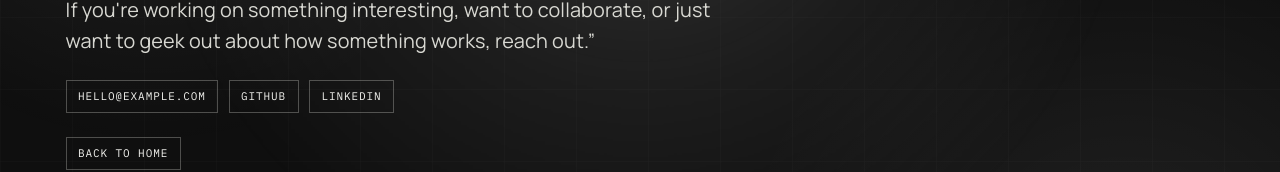
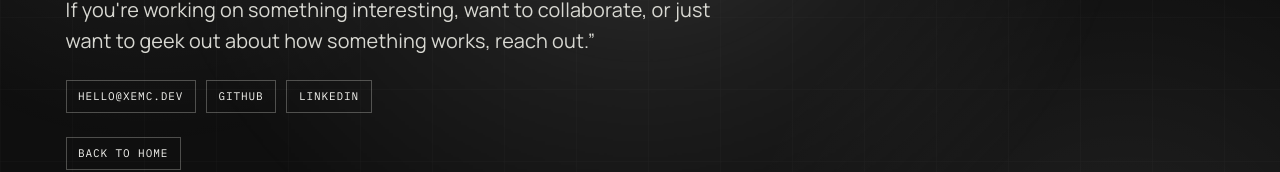
Before and after one commit to enrique7mc/xemc-dev, a Next.js app: page /contact in a window 1280 px wide. Shown: the part 343-515 px from the top of the page. Built offline with nearby package versions, Linux system fonts and the light colour scheme; no server answers.

Commit message:
update email

```diff
--- a/src/app/contact/page.tsx
+++ b/src/app/contact/page.tsx
@@ -20,7 +20,7 @@ export default function ContactPage() {
       </p>
       <div className={styles.links}>
         <a className={styles.contactLink} href="mailto:hello@xemc.dev">
-          hello@example.com
+          hello@xemc.dev
         </a>
         <a className={styles.contactLink} href="https://github.com/enrique7mc" target="_blank" rel="noopener noreferrer">
           GitHub
```
